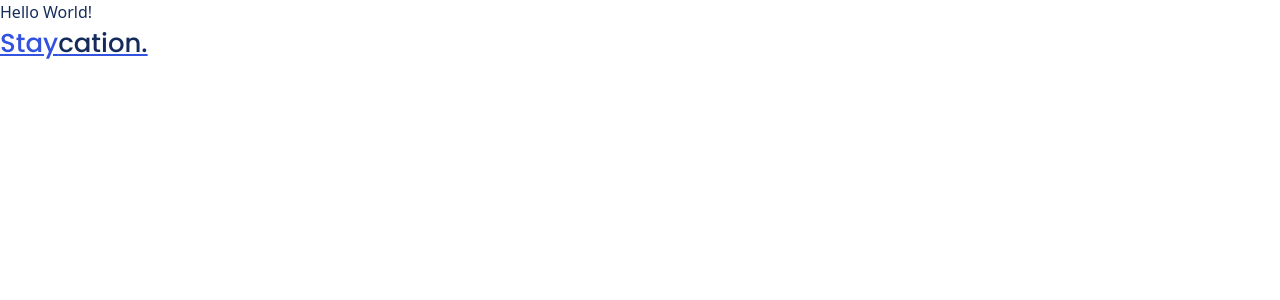
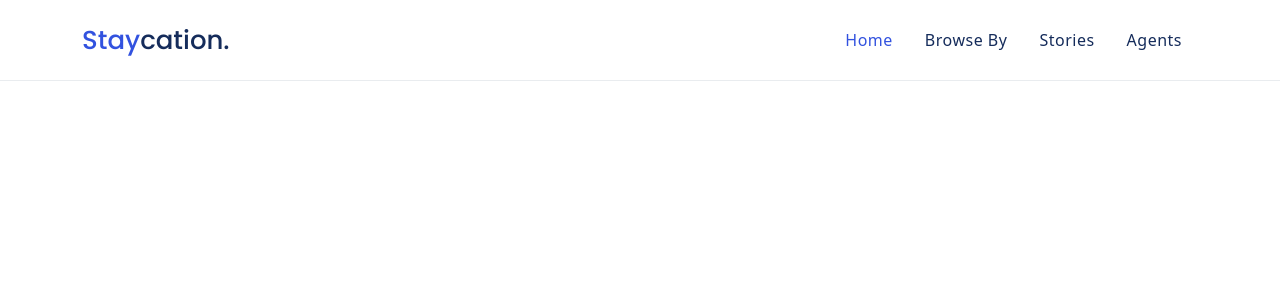
Before and after one commit to rakhaadrida/property-rental-react, a React (Vite) app: page / in a window 1280 px wide. Shown: the top 300 px of the page. Built offline with nearby package versions, Linux system fonts and the light colour scheme.

Commit message:
navbar component

```diff
--- a/src/App.tsx
+++ b/src/App.tsx
@@ -1,12 +1,12 @@
 import "./assets/scss/style.scss";
-import Brand from "./components/brand/Brand";
+import { Routes, Route } from "react-router-dom";
+import LandingPage from "./pages/LandingPage";
 
 function App() {
   return (
-    <>
-      <div className="App">Hello World!</div>
-      <Brand />
-    </>
+    <Routes>
+      <Route path="/" element={<LandingPage />} />
+    </Routes>
   );
 }
 
--- a/src/assets/scss/style.scss
+++ b/src/assets/scss/style.scss
@@ -64,4 +64,39 @@
   letter-spacing: 0%;
   text-align: left;
   color: $primary;
+  text-decoration: none;
 }
+
+header {
+  border-bottom: 1px solid $gray-200;
+  width: 100%;
+  position: relative;
+
+  .navbar {
+    height: 80px;
+
+    ul.navbar-nav {
+      li.nav-item {
+        &.active {
+          a.nav-link {
+            color: $primary;
+            font-weight: 500;
+          }
+        }
+
+        a {
+          &.nav-link {
+            color: $gray-900;
+            padding-left: 1rem;
+            padding-right: 1rem;
+            letter-spacing: 0.5px;
+
+            &:hover {
+              text-decoration: underline;
+            }
+          }
+        }
+      }
+    }
+  }
+}
--- /dev/null
+++ b/src/components/navbar/Navbar.tsx
@@ -0,0 +1,47 @@
+import Brand from "../brand/Brand";
+import Button from "../button/Button";
+import { useLocation } from "react-router-dom";
+
+const Navbar = () => {
+  const location = useLocation();
+
+  const getNavLinkClass = (path: string) => {
+    return location.pathname === path ? " active" : "";
+  };
+
+  return (
+    <header className="spacing-sm">
+      <div className="container">
+        <nav className="navbar navbar-expand-lg navbar-light">
+          <Brand />
+          <div className="collapse navbar-collapse">
+            <ul className="navbar-nav ms-auto">
+              <li className={`nav-item${getNavLinkClass("/")}`}>
+                <Button className="nav-link" href="/" type="link">
+                  Home
+                </Button>
+              </li>
+              <li className={`nav-item${getNavLinkClass("/browse-by")}`}>
+                <Button className="nav-link" href="/browse-by" type="link">
+                  Browse By
+                </Button>
+              </li>
+              <li className={`nav-item${getNavLinkClass("/stories")}`}>
+                <Button className="nav-link" href="/stories" type="link">
+                  Stories
+                </Button>
+              </li>
+              <li className={`nav-item${getNavLinkClass("/agents")}`}>
+                <Button className="nav-link" href="/agents" type="link">
+                  Agents
+                </Button>
+              </li>
+            </ul>
+          </div>
+        </nav>
+      </div>
+    </header>
+  );
+};
+
+export default Navbar;
--- /dev/null
+++ b/src/pages/LandingPage.tsx
@@ -0,0 +1,11 @@
+import Navbar from "../components/navbar/Navbar";
+
+const LandingPage = () => {
+  return (
+    <>
+      <Navbar />
+    </>
+  );
+};
+
+export default LandingPage;
```
